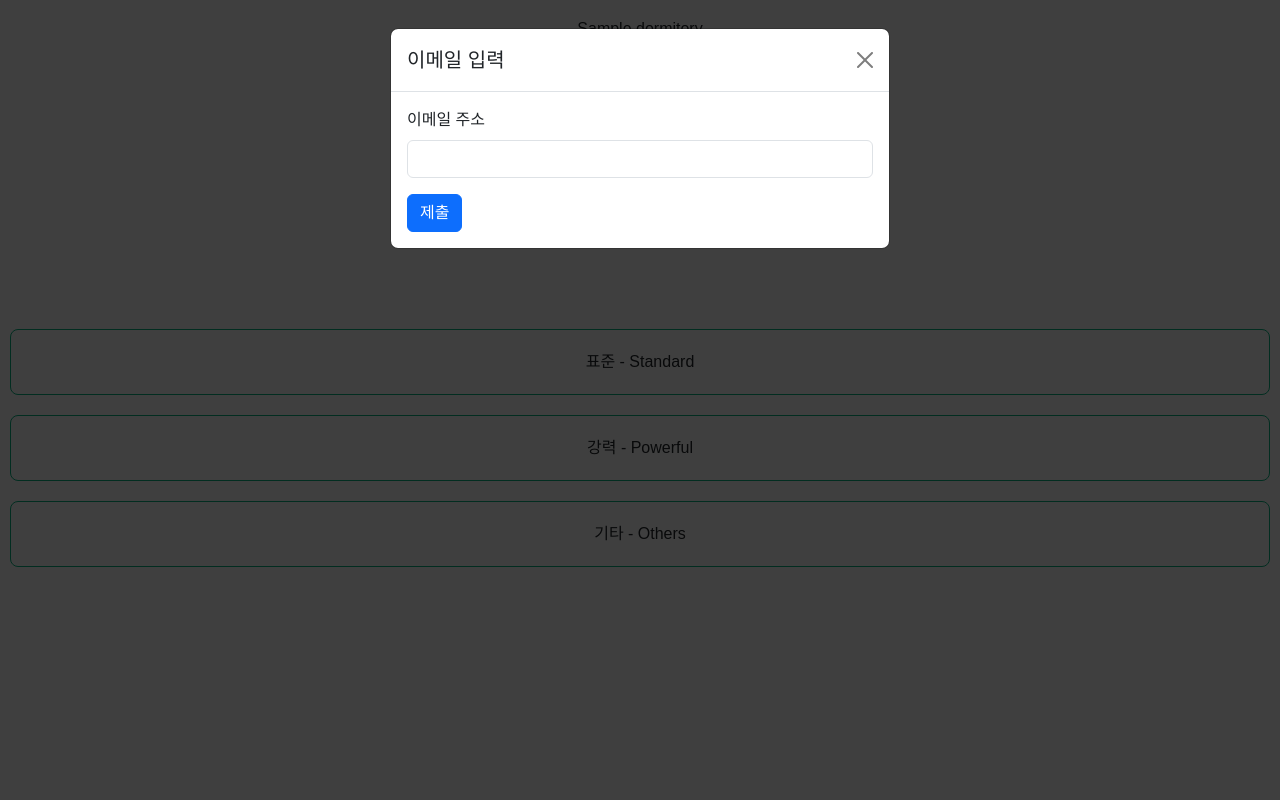
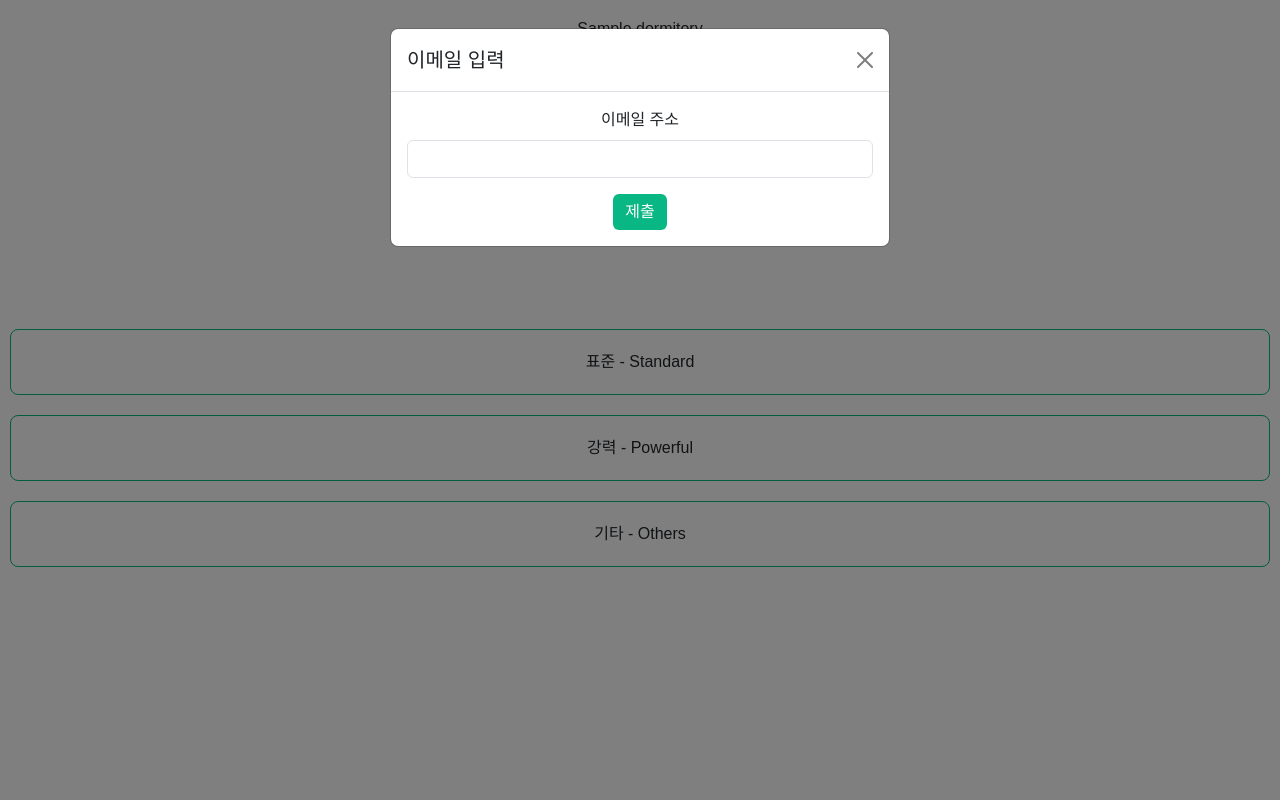
Before and after one commit to An-Seonghyeon/Laundry_Queueing_Application, a Flask app: template templates/option.html in a window 1280 px wide, after a click on "표준 - Standard". Run offline with Flask 2, Linux system fonts and the light colour scheme; the template is opened without the code that fills it: most values are stand-ins (such as "Sample title", 1, 10 or a date in 2020).

Commit message:
이메일 모달 디자인 수정
완료

```diff
--- a/templates/option.html
+++ b/templates/option.html
@@ -39,6 +39,13 @@
     text-align: center;
     margin-top: 10px;
   }
+  #emailForm {
+    text-align: center;
+  }
+  .btn-submit {
+    background-color: #08B783;
+    border: 0;
+  }
 </style>
 </head>
 <body>
@@ -58,8 +65,8 @@
 </div>
 
 <div class="box">
-  <div class="menu-item" data-bs-toggle="modal" data-bs-target="#emailModal" onclick="openModal('emailModal')">표준 - Standard</div>
-  <div class="menu-item" data-bs-toggle="modal" data-bs-target="#emailModal" onclick="openModal('emailModal')">강력 - Powerful</div>
+  <div class="menu-item" data-bs-toggle="modal" data-bs-target="#emailModal">표준 - Standard</div>
+  <div class="menu-item" data-bs-toggle="modal" data-bs-target="#emailModal">강력 - Powerful</div>
   <div class="menu-item" onclick="goToTimer()">기타 - Others</div>
 </div>
 
@@ -77,7 +84,7 @@
             <label for="emailInput" class="form-label">이메일 주소</label>
             <input type="email" class="form-control" id="emailInput" required>
           </div>
-          <button type="submit" class="btn btn-primary">제출</button>
+          <button type="submit" class="btn btn-primary btn-submit">제출</button>
         </form>
       </div>
     </div>
@@ -93,10 +100,14 @@
     window.location.href = 'index.html';
   });
 
-  function openModal(modalId) {
-    var modal = new bootstrap.Modal(document.getElementById(modalId));
-    modal.show();
+  function resetBackground() {
+    document.body.style.backgroundColor = ''; // 배경색 원래대로 복구
   }
+
+  var emailModal = document.getElementById('emailModal');
+  emailModal.addEventListener('hidden.bs.modal', function () {
+    resetBackground();
+  });
 
   function goToTimer() {
     window.location.href = 'timer.html';
```
